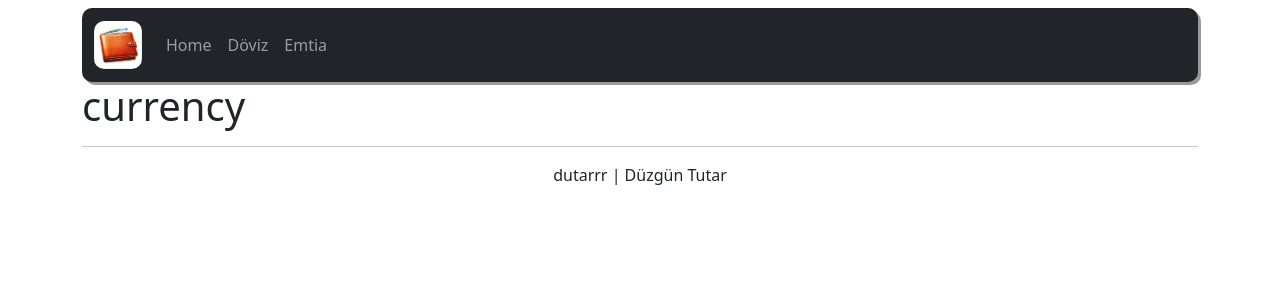
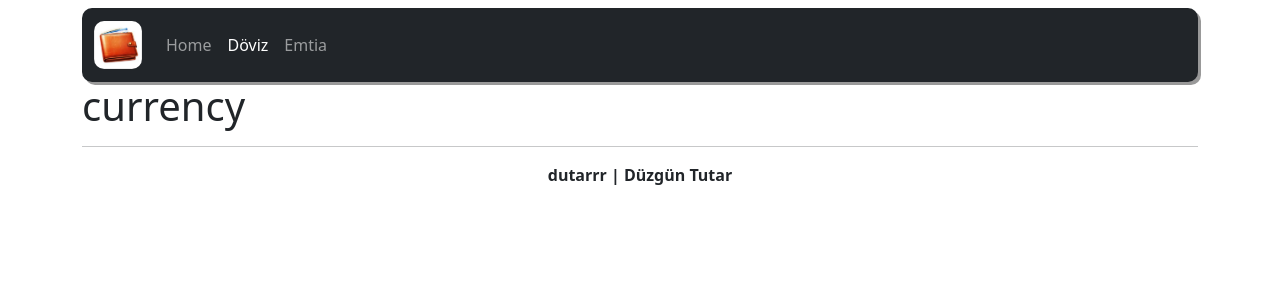
Before and after one commit to dutarrr/vuejs-my-wallet, a Vue app in the folder app/: page /currency in a window 1280 px wide. Shown: the top 300 px of the page. Built offline with nearby package versions, Linux system fonts and the light colour scheme.

Commit message:
router active class

```diff
--- a/app/src/components/shared/footer.vue
+++ b/app/src/components/shared/footer.vue
@@ -1,6 +1,9 @@
 <template>
   <div class="text-center">
     <hr />
-    <p>dutarrr | Düzgün Tutar</p>
+    <span><b>dutarrr | Düzgün Tutar</b></span>
   </div>
 </template>
+
+<style scoped>
+</style>
--- a/app/src/components/shared/header.vue
+++ b/app/src/components/shared/header.vue
@@ -7,23 +7,36 @@
 
       <div class="collapse navbar-collapse" id="navbarText">
         <ul class="navbar-nav me-auto mb-2 mb-lg-0">
-          <router-link to="/" tag="li" class="nav-item" active-class="active"
-            ><a class="nav-link">Home</a></router-link
+          <li class="nav-item">
+            <router-link
+              to="/"
+              exact
+              tag="a"
+              class="nav-link"
+              active-class="active"
+              >Home</router-link
             >
+          </li>
+          <li class="nav-item">
             <router-link
               to="/currency"
-            tag="li"
-            class="nav-item"
+              exact
+              tag="a"
+              class="nav-link"
               active-class="active"
-            ><a class="nav-link">Döviz</a></router-link
+              >Döviz</router-link
             >
+          </li>
+          <li class="nav-item">
             <router-link
               to="/emtia"
+              exact
               tag="li"
-            class="nav-item"
+              class="nav-link"
               active-class="active"
-            ><a class="nav-link">Emtia</a></router-link
+              >Emtia</router-link
             >
+          </li>
         </ul>
       </div>
     </div>
```
Lines whose indentation alone changed are shown as unchanged.
